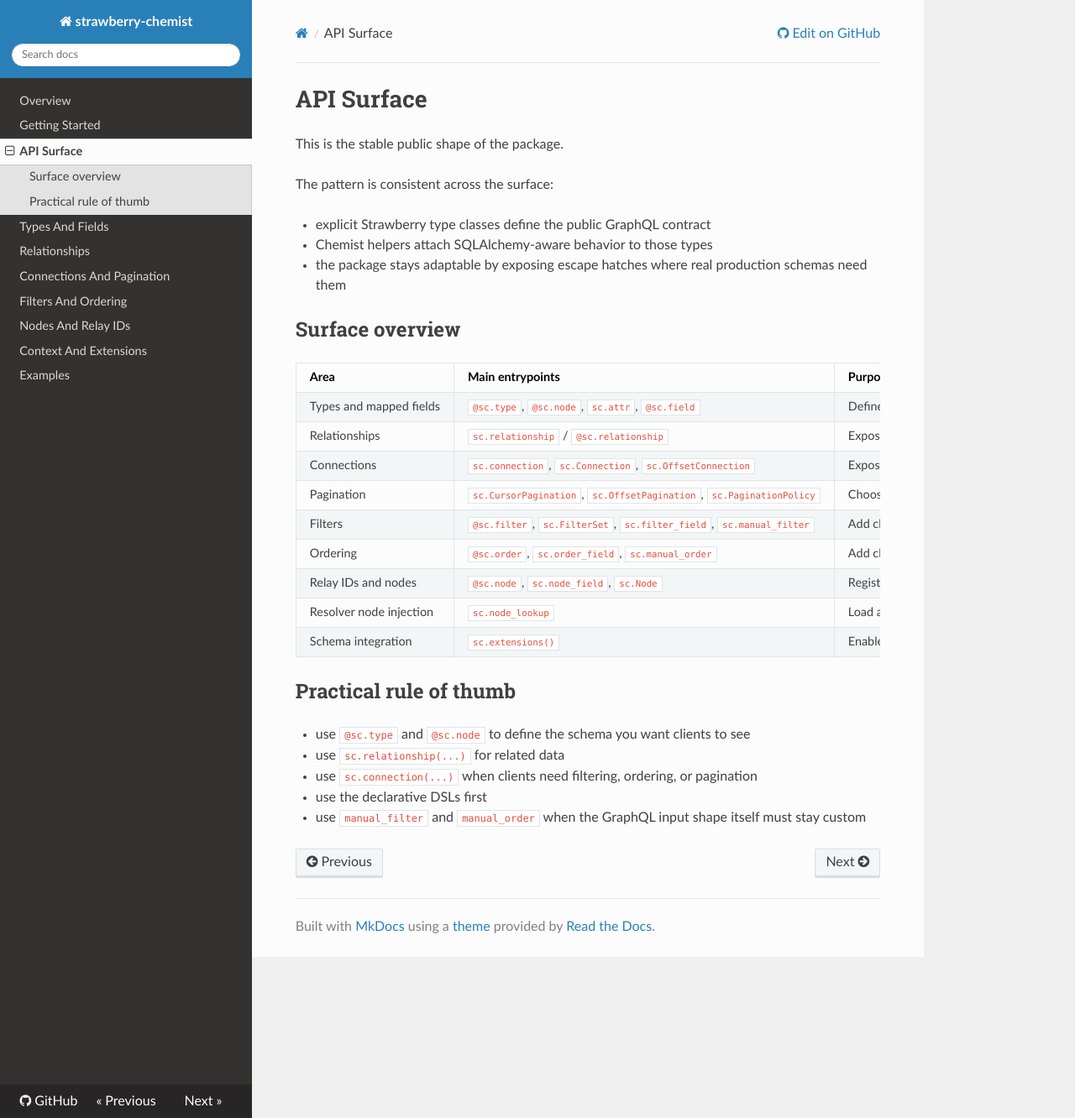
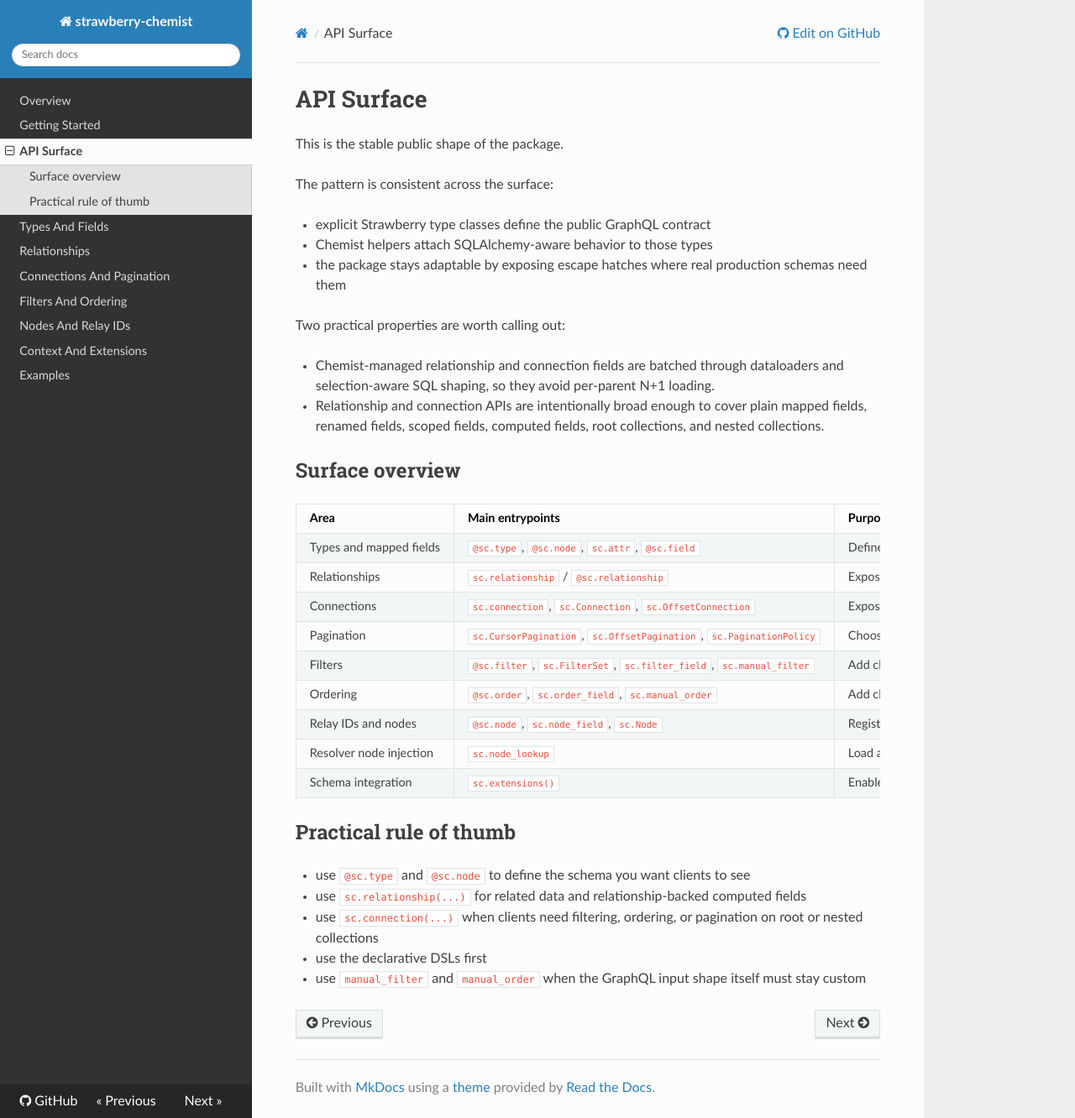
Before and after one commit to MeRuslan/strawberry-chemist, an MkDocs documentation site: the page built from docs/api-surface.md, in a window 1280 px wide and 1332 px high. Shown: the whole window at 84% size. Built offline with MkDocs 1.6.1, drawn with Linux system fonts in a browser that asks for light colours; nearby versions of some CDN libraries.

```diff
--- a/docs/api-surface.md
+++ b/docs/api-surface.md
@@ -9,13 +9,22 @@ The pattern is consistent across the surface:
 - the package stays adaptable by exposing escape hatches where real production
   schemas need them
 
+Two practical properties are worth calling out:
+
+- Chemist-managed relationship and connection fields are batched through
+  dataloaders and selection-aware SQL shaping, so they avoid per-parent N+1
+  loading.
+- Relationship and connection APIs are intentionally broad enough to cover
+  plain mapped fields, renamed fields, scoped fields, computed fields, root
+  collections, and nested collections.
+
 ## Surface overview
 
 | Area | Main entrypoints | Purpose | Example |
 | --- | --- | --- | --- |
 | Types and mapped fields | `@sc.type`, `@sc.node`, `sc.attr`, `@sc.field` | Define explicit GraphQL DTOs and computed fields | [`01_types_and_fields`](https://github.com/MeRuslan/strawberry-chemist/tree/main/examples/v0_2_api/01_types_and_fields) |
-| Relationships | `sc.relationship` / `@sc.relationship` | Expose related data or relationship-backed computed fields | [`02_relationships`](https://github.com/MeRuslan/strawberry-chemist/tree/main/examples/v0_2_api/02_relationships) |
-| Connections | `sc.connection`, `sc.Connection`, `sc.OffsetConnection` | Expose queryable collections at root or on relationships | [`03_connections_filters_and_ordering`](https://github.com/MeRuslan/strawberry-chemist/tree/main/examples/v0_2_api/03_connections_filters_and_ordering) |
+| Relationships | `sc.relationship` / `@sc.relationship` | Expose related data or relationship-backed computed fields without N+1 boilerplate | [`02_relationships`](https://github.com/MeRuslan/strawberry-chemist/tree/main/examples/v0_2_api/02_relationships) |
+| Connections | `sc.connection`, `sc.Connection`, `sc.OffsetConnection` | Expose queryable collections at root or on relationships with batched loading | [`03_connections_filters_and_ordering`](https://github.com/MeRuslan/strawberry-chemist/tree/main/examples/v0_2_api/03_connections_filters_and_ordering) |
 | Pagination | `sc.CursorPagination`, `sc.OffsetPagination`, `sc.PaginationPolicy` | Choose flat or nested pagination argument styles and result envelopes | [`08_nested_pagination_arguments`](https://github.com/MeRuslan/strawberry-chemist/tree/main/examples/v0_2_api/08_nested_pagination_arguments) |
 | Filters | `@sc.filter`, `sc.FilterSet`, `sc.filter_field`, `sc.manual_filter` | Add client-controlled filtering with declarative or manual contracts | [`03_connections_filters_and_ordering`](https://github.com/MeRuslan/strawberry-chemist/tree/main/examples/v0_2_api/03_connections_filters_and_ordering), [`06_manual_filters_and_orders`](https://github.com/MeRuslan/strawberry-chemist/tree/main/examples/v0_2_api/06_manual_filters_and_orders) |
 | Ordering | `@sc.order`, `sc.order_field`, `sc.manual_order` | Add client-controlled ordering with declarative or manual contracts | [`03_connections_filters_and_ordering`](https://github.com/MeRuslan/strawberry-chemist/tree/main/examples/v0_2_api/03_connections_filters_and_ordering), [`06_manual_filters_and_orders`](https://github.com/MeRuslan/strawberry-chemist/tree/main/examples/v0_2_api/06_manual_filters_and_orders) |
@@ -26,8 +35,10 @@ The pattern is consistent across the surface:
 ## Practical rule of thumb
 
 - use `@sc.type` and `@sc.node` to define the schema you want clients to see
-- use `sc.relationship(...)` for related data
+- use `sc.relationship(...)` for related data and relationship-backed computed
+  fields
 - use `sc.connection(...)` when clients need filtering, ordering, or pagination
+  on root or nested collections
 - use the declarative DSLs first
 - use `manual_filter` and `manual_order` when the GraphQL input shape itself
   must stay custom
```
Also changed, not shown: CHANGELOG.md (+29 -0 lines), README.md (+13 -0 lines), docs/connections-and-pagination.md (+12 -0 lines), docs/index.md (+16 -1 lines), docs/relationships.md (+15 -0 lines).
